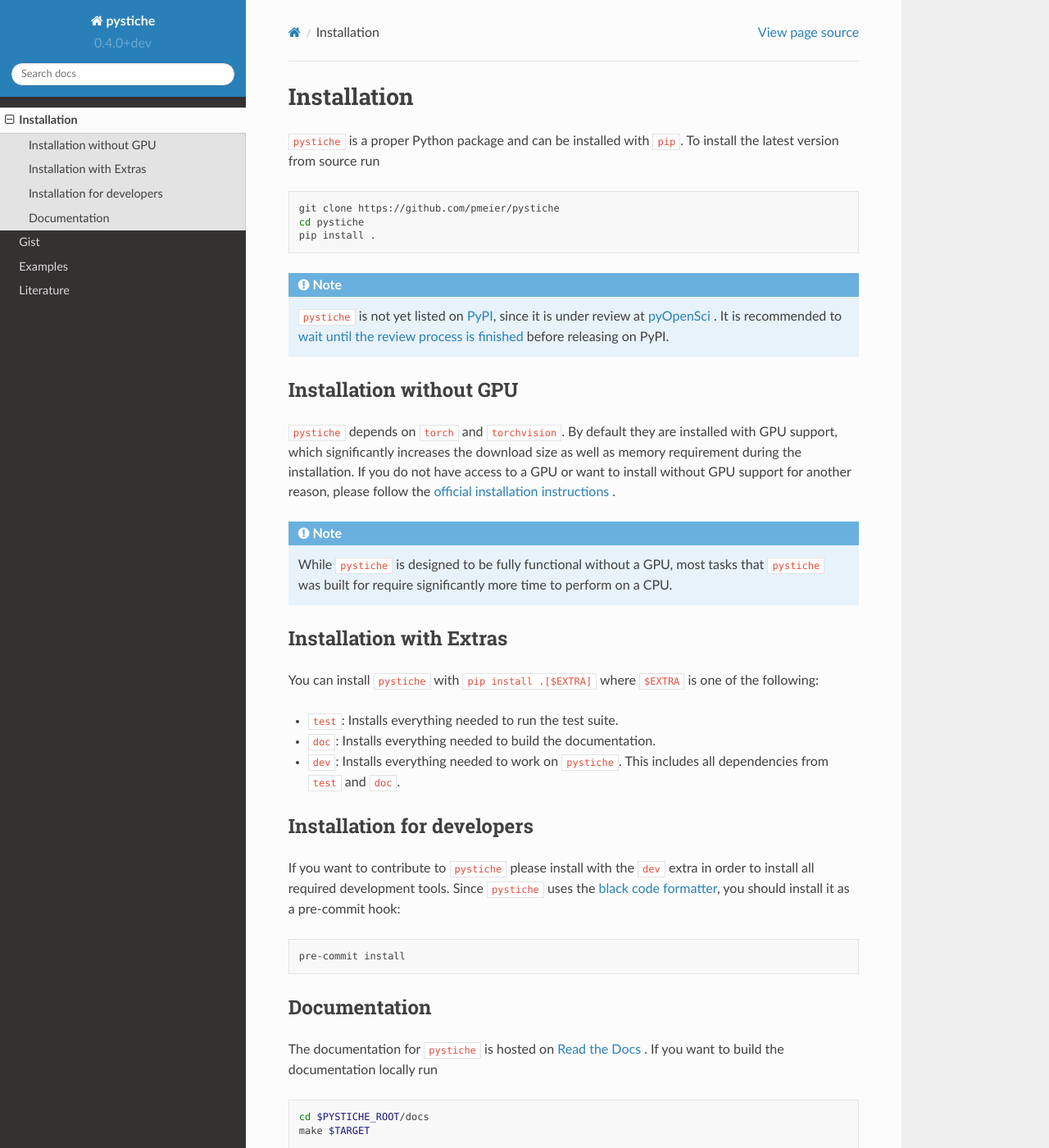
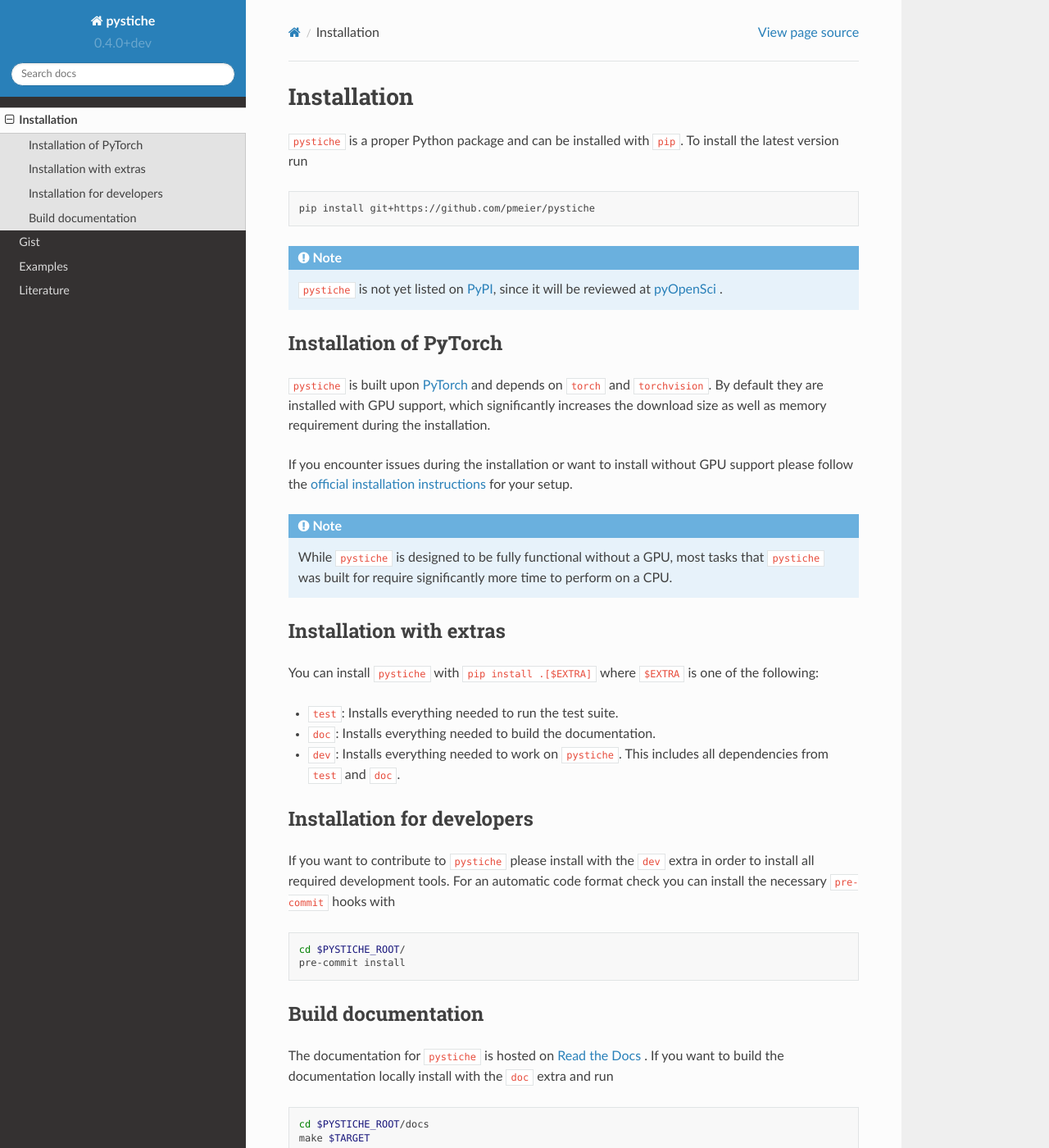
Before and after one commit to pystiche/pystiche, a Sphinx documentation site: the page built from docs/source/installation.rst, in a window 1280 px wide and 1400 px high. Shown: the whole window at 82% size. Built offline with Sphinx 7.4.7 and the Read the Docs theme 2.0.0, drawn with Linux system fonts in a browser that asks for light colours.

Commit message:
update installation instructions

```diff
--- a/docs/source/installation.rst
+++ b/docs/source/installation.rst
@@ -2,30 +2,30 @@ Installation
 ============
 
 ``pystiche`` is a proper Python package and can be installed with ``pip``. To install
-the latest version from source run
+the latest version run
 
 .. code-block:: sh
 
-  git clone https://github.com/pmeier/pystiche
-  cd pystiche
-  pip install .
+  pip install git+https://github.com/pmeier/pystiche
 
 .. note::
 
-  ``pystiche`` is not yet listed on `PyPI <https://pypi.org/>`_, since it is under
-  review at `pyOpenSci <https://github.com/pmeier/pystiche/issues/93>`_ . It is
-  recommended to
-  `wait until the review process is finished <https://www.pyopensci.org/dev_guide/peer_review/author_guide.html#Packaging-Guide>`_
-  before releasing on PyPI.
+  ``pystiche`` is not yet listed on `PyPI <https://pypi.org/>`_, since it will be
+  reviewed at `pyOpenSci <https://github.com/pmeier/pystiche/issues/93>`_ .
 
-Installation without GPU
-------------------------
 
-``pystiche`` depends on ``torch`` and ``torchvision``. By default they are installed
-with GPU support, which significantly increases the download size as well as memory
-requirement during the installation. If you do not have access to a GPU or want to
-install without GPU support for another reason, please follow the
-`official installation instructions <https://pytorch.org/get-started/locally/>`_ .
+Installation of PyTorch
+-----------------------
+
+``pystiche`` is built upon `PyTorch <https://pytorch.org>`_ and depends on
+``torch`` and ``torchvision``. By default they are installed with GPU support, which
+significantly increases the download size as well as memory requirement during the
+installation.
+
+If you encounter issues during the installation or want to install without GPU support
+please follow the
+`official installation instructions <https://pytorch.org/get-started/locally/>`_ for
+your setup.
 
 .. note::
 
@@ -33,7 +33,7 @@ install without GPU support for another reason, please follow the
   that ``pystiche`` was built for require significantly more time to perform on a CPU.
 
 
-Installation with Extras
+Installation with extras
 ------------------------
 
 You can install ``pystiche`` with ``pip install .[$EXTRA]`` where ``$EXTRA`` is one of
@@ -49,21 +49,21 @@ Installation for developers
 ---------------------------
 
 If you want to contribute to ``pystiche`` please install with the ``dev`` extra in
-order to install all required development tools. Since ``pystiche`` uses the
-`black code formatter <https://github.com/psf/black>`_, you should install it as a
-pre-commit hook:
+order to install all required development tools. For an automatic code format check you
+can install the necessary ``pre-commit`` hooks with
 
 .. code-block:: sh
 
+  cd $PYSTICHE_ROOT/
   pre-commit install
 
 
-Documentation
--------------
+Build documentation
+-------------------
 
 The documentation for ``pystiche`` is hosted on
 `Read the Docs <https://pystiche.readthedocs.io/en/latest/>`_ . If you want to build
-the documentation locally run
+the documentation locally install with the ``doc`` extra and run
 
 .. code-block:: sh
 
```
Also changed, not shown: README.rst (+7 -4 lines).
